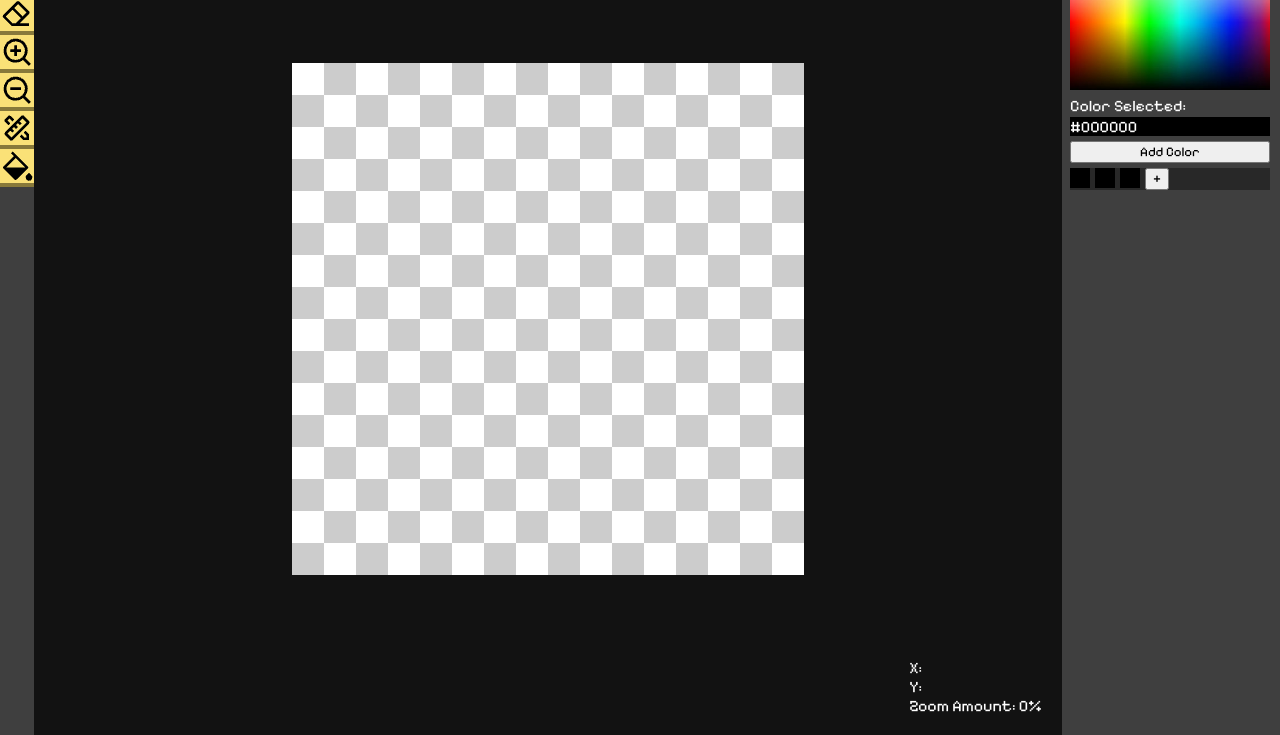
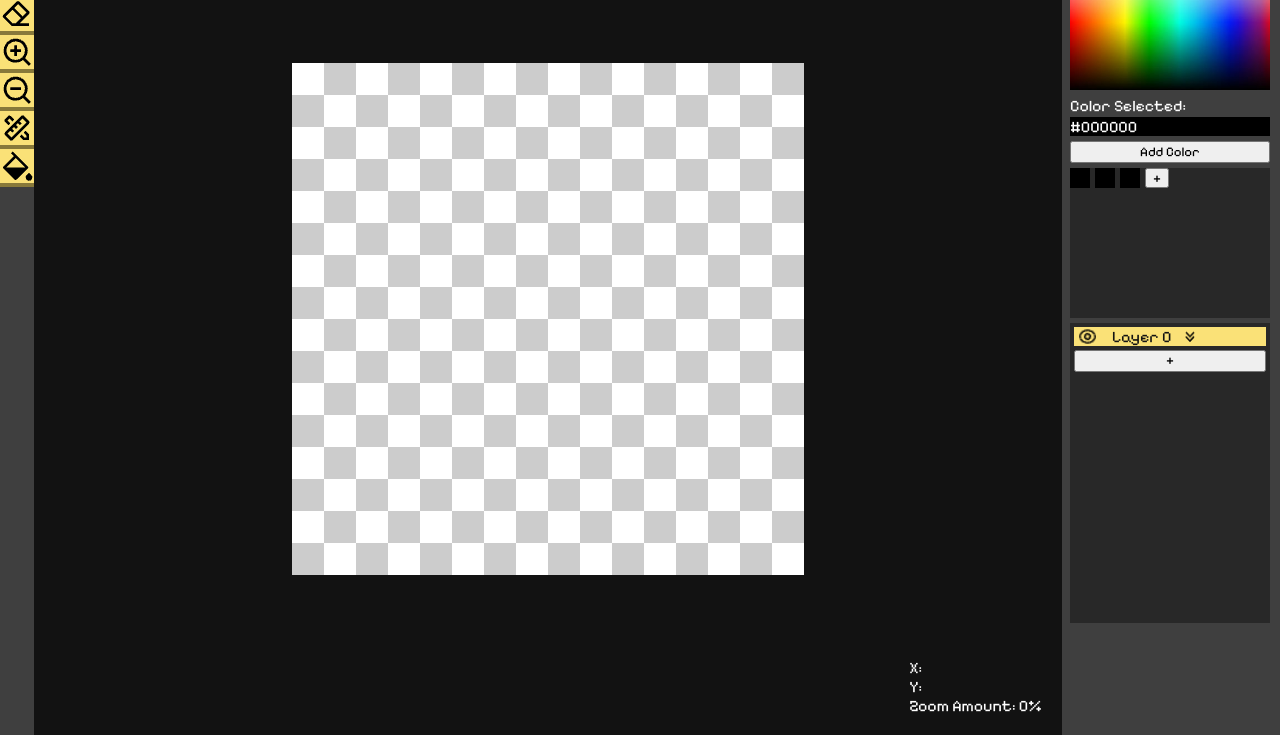
Before and after one commit to nekokshg/pixelCanvas, a website built with webpack: page src/index.html in a window 1280 px wide. Shown: the part 65-800 px from the top of the page. Built offline with nearby package versions, Linux system fonts and the light colour scheme.

Commit message:
add add-layer feature and toggle layer visibility feature

```diff
--- a/src/index.html
+++ b/src/index.html
@@ -66,7 +66,6 @@
                 <img src="" alt="" class="redo">
             </div>
             <div class="canvasWrapper">
-                <canvas id="pixelCanvas"></canvas>
                 <canvas id="backgroundCanvas"></canvas>
             </div>
             <div class="canvasInfo">
@@ -91,6 +90,10 @@
                         <div class="color-swatch" style="background-color: #000000;"></div>
                         <button id="addColorSwatch">+</button>
                     </div>
+                    <div class="layersContainer">
+
+                        <button id="add-layer">+</button>
+                    </div>
                 </div>
             </div>
         </div>
--- a/src/index.js
+++ b/src/index.js
@@ -2,14 +2,13 @@ import './style.css';
 import { calculateBlocks } from './js/utils/calculateBlocks.js';
 import { BGManager } from './js/middleCol/bgCanvas/bgManager.js';
 import { BGRenderer } from './js/middleCol/bgCanvas/bgRenderer.js';
-import { CanvasManager } from './js/middleCol/mainCanvas/canvasManager.js';
-import { CanvasRenderer } from './js/middleCol/mainCanvas/canvasRenderer.js';
 import { ColorManager } from './js/utils/colorManager.js';
 import { ToolManager } from './js/utils/toolManager.js';
 import { LeftColInitializer } from './js/leftCol/leftColInitializer.js';
 import { RightColInitializer } from './js/rightCol/rightColInitializer.js';
 import { TopRowInitializer } from './js/topRow/topRowInitializer.js';
-import { MiddleColEventHandler } from './js/middleCol/middleColEventHandler.js';
+import { ScaleManager } from './js/utils/scaleManager.js';
+import { MeasurementsManager } from './js/utils/measurementsManager.js';
 
 export class IndexJS {
     constructor() {
@@ -23,11 +22,17 @@ export class IndexJS {
     }
 
     init() {
+        this.setupUtils();
         this.setupBackgroundCanvas();
         this.setupMainCanvas();
-        this.setupUtils();
         this.setupInitializers();
-        this.setupEventHandlers();
+    }
+
+    setupUtils(){
+        this.colorManager = new ColorManager();
+        this.toolManager = new ToolManager();
+        this.scaleManager = new ScaleManager(this.scale);
+        this.measurementsManager = new MeasurementsManager();
     }
 
     setupBackgroundCanvas() {
@@ -40,24 +45,14 @@ export class IndexJS {
         const pixelWidth = this.blocksX * this.blockSize;
         const pixelHeight = this.blocksY * this.blockSize;
 
-        this.canvasManager = new CanvasManager('pixelCanvas', pixelWidth, pixelHeight, this.scale);
-        this.canvasRenderer = new CanvasRenderer(this.canvasManager);
-    }
-
-    setupUtils(){
-        this.colorManager = new ColorManager();
-        this.toolManager = new ToolManager();
+        this.measurementsManager.setPixelWidth(pixelWidth);
+        this.measurementsManager.setPixelHeight(pixelHeight);
     }
 
     setupInitializers(){
-        this.rightColInitializer = new RightColInitializer(this.colorManager);
+        this.rightColInitializer = new RightColInitializer(this.colorManager, this.scaleManager, this.measurementsManager, this.bgManager, this.bgRenderer, this.toolManager);
         this.leftColInitializer = new LeftColInitializer(this.toolManager);
         this.topRowInitializer = new TopRowInitializer(this.canvasManager, this.canvasRenderer, this.bgManager, this.bgRenderer);
-    }
-
-    setupEventHandlers() {
-        this.middleColEventHandler = new MiddleColEventHandler([this.canvasManager, this.bgManager], [this.canvasRenderer, this.bgRenderer], this.colorManager, this.toolManager);
-        this.middleColEventHandler.init();
     }
 
     getScale() {
--- a/src/js/middleCol/mainCanvas/canvasManager.js
+++ b/src/js/middleCol/mainCanvas/canvasManager.js
@@ -24,8 +24,8 @@
  */
 
 export class CanvasManager {
-    constructor(canvasId, pixelWidth, pixelHeight, scale) {
-        this.canvas = document.getElementById(canvasId);
+    constructor(canvas, pixelWidth, pixelHeight, scale) {
+        this.canvas = canvas;
         this.ctx = this.canvas.getContext('2d');
         this.scale = scale;
         this.pixelWidth = pixelWidth;
@@ -39,10 +39,6 @@ export class CanvasManager {
         this.origPixelHeight = pixelHeight;
 
         this.updateCanvasSize();
-
-        const canvasContainer = document.getElementsByClassName("canvasWrapper")[0];
-        canvasContainer.style.width = `${this.canvas.width}px`;
-        canvasContainer.style.height = `${this.canvas.height}px`;
     }
 
     getOrigPixelWidth(){
--- a/src/js/middleCol/middleColEventHandler.js
+++ b/src/js/middleCol/middleColEventHandler.js
@@ -9,7 +9,7 @@
  */
 
 export class MiddleColEventHandler {
-    constructor(canvasManagers, canvasRenderers, colorManager, toolManager){
+    constructor(canvasManagers, canvasRenderers, colorManager, toolManager, scaleManager){
         this.canvasManagers = canvasManagers;
         this.canvasRenderers = canvasRenderers;
 
@@ -33,6 +33,9 @@ export class MiddleColEventHandler {
         //Tool Manager
         this.toolManager = toolManager;
         this.selectedTool = null;
+
+        //Scale Manager
+        this.scaleManager = scaleManager;
 
         this.scale = this.canvasManager.getScale();
         this.originalScale = this.canvasManager.getOrigScale();
@@ -59,6 +62,15 @@ export class MiddleColEventHandler {
         this.canvas.addEventListener('mouseup', (event) => this.onMouseUp(event));
         this.canvas.addEventListener('mouseleave', () => this.onMouseLeave());
         this.canvas.addEventListener('click', (event) => this.onMouseClick(event));
+    }
+
+    deinit() {
+        // Remove event listeners
+        this.canvas.removeEventListener('mousedown', this.onMouseDown);
+        this.canvas.removeEventListener('mousemove', this.onMouseMove);
+        this.canvas.removeEventListener('mouseup', this.onMouseUp);
+        this.canvas.removeEventListener('mouseleave', this.onMouseLeave);
+        this.canvas.removeEventListener('click', this.onMouseClick);
     }
 
     onMouseDown(event) {
@@ -188,6 +200,7 @@ export class MiddleColEventHandler {
 
         // Update the scale property
         this.scale = newScale;
+        this.scaleManager.setScale(newScale)
 
         let x, y;
 
--- /dev/null
+++ b/src/js/rightCol/layers/layer.js
@@ -0,0 +1,42 @@
+import { CanvasManager } from "../../middleCol/mainCanvas/canvasManager";
+import { CanvasRenderer } from "../../middleCol/mainCanvas/canvasRenderer";
+import { MiddleColEventHandler } from "../../middleCol/middleColEventHandler";
+
+export class Layer {
+    constructor(pixelWidth, pixelHeight, zIndex, scale, layerIndex, bgManager, bgRenderer, colorManager, toolsManager, scaleManager, layersArr) {
+        this.canvas = document.createElement('canvas');
+        this.canvas.style.position = 'absolute';
+        this.canvas.style.zIndex = zIndex;
+        this.canvas.id = `pixelCanvas${layerIndex}`; // Unique ID for each canvas
+        this.canvas.className = 'pixelCanvas'; // Class name for styling
+
+        const canvasManager = new CanvasManager(this.canvas, pixelWidth, pixelHeight, scale);
+        const canvasRenderer = new CanvasRenderer(canvasManager);
+        const middleColEventHandler = new MiddleColEventHandler([canvasManager, bgManager], [canvasRenderer, bgRenderer], colorManager, toolsManager, scaleManager);
+
+        const canvas = this.canvas
+
+        layersArr.push({
+            canvas,
+            canvasManager,
+            canvasRenderer,
+            middleColEventHandler
+        });
+    }
+
+    getCanvas() {
+        return this.canvas;
+    }
+
+    getCanvasManager() {
+        return this.canvasManager;
+    }
+
+    getCanvasRenderer() {
+        return this.canvasRenderer;
+    }
+
+    getMiddleColEventHandler(){
+        return this.middleColEventHandler;
+    }
+}
--- /dev/null
+++ b/src/js/rightCol/layers/layersEventHandler.js
@@ -0,0 +1,141 @@
+import { Layer } from "./layer";
+import eye from '../../../assets/eye.png';
+import eyeOff from '../../../assets/eye-off.png';
+import mergeDownImg from '../../../assets/merge-down.png';
+
+export class LayersEventHandler{
+    constructor(scaleManager, measurementsManager, bgManager, bgRenderer, colorManager, toolsManager){
+        this.scaleManager = scaleManager;
+        this.measurementsManager = measurementsManager;
+        this.bgManager = bgManager;
+        this.bgRenderer = bgRenderer;
+        this.colorManager = colorManager;
+        this.toolsManager = toolsManager;
+        this.baseLayer = document.getElementById('backgroundCanvas');
+        this.layers = [];
+        this.zIndexCounter = 2;
+        this.layerIndex = 0;
+        this.currentLayerIndex = 0;
+
+        // Reference to the container where all canvases are appended
+        this.canvasContainer = this.baseLayer.parentElement;
+
+        // Reference to the container where all the canvas info are appended
+        this.layersInfoContainer = document.getElementsByClassName('layersContainer')[0];
+
+        this.toggle = true;
+
+        this.addLayerBtn = document.getElementById('add-layer');
+
+        this.prevLayerInfoID = null;
+
+        this.addLayer();
+
+        this.init();
+    }
+
+    init(){
+        this.addLayerBtn.addEventListener('click', () => this.addLayer());
+    }
+
+    toggleVisibility(imgElement, layer){
+        if (this.toggle){
+            imgElement.src = eyeOff;
+            layer.style.display = 'none';
+            this.toggle = false;
+        } else {
+            imgElement.src = eye;
+            this.toggle = true;
+            layer.style.display = 'block';
+        }
+    }
+
+    addLayer() {
+        const scale = this.scaleManager.getScale();
+        const pixelWidth = this.measurementsManager.getPixelWidth();
+        const pixelHeight = this.measurementsManager.getPixelHeight();
+        const newLayer = new Layer(pixelWidth, pixelHeight, this.zIndexCounter, scale, this.layerIndex, this.bgManager, this.bgRenderer, this.colorManager, this.toolsManager, this.scaleManager, this.layers);
+        this.canvasContainer.appendChild(newLayer.canvas);
+
+        this.switchLayer(this.layerIndex) //Make the newly added layer the current layer
+
+        const layerId = `pixelCanvas${this.layerIndex}`;
+        const layerIndex = this.layerIndex;
+
+        //Create layerInfo
+        const layerInfo = document.createElement('div');
+        layerInfo.className = 'layerInfo';
+        layerInfo.id =`${layerId}layer`;
+
+        layerInfo.addEventListener('click', () => this.selectLayer(layerIndex, layerInfo.id));
+
+        // Create img element for visibility
+        const imgElement = document.createElement('img');
+        imgElement.src = eye;
+        imgElement.className = 'visibilityBtn';
+
+        imgElement.addEventListener('click', () => this.toggleVisibility(imgElement, newLayer.canvas));
+
+        // Create p element
+        const pElement = document.createElement('p');
+        pElement.className = 'layerName';
+        pElement.textContent = `Layer ${this.layerIndex}`; // Set the text content of the p element
+
+        //Create img element for merge-down
+        const imgElementMergeDown = document.createElement('img');
+        imgElementMergeDown.src = mergeDownImg;
+        imgElementMergeDown.className = 'mergeDownBtn';
+
+        imgElementMergeDown.addEventListener('click', () => this.mergeDownLayers());
+
+        // Append p and img elements to layerInfo
+        layerInfo.appendChild(imgElement);
+        layerInfo.appendChild(pElement);
+        layerInfo.appendChild(imgElementMergeDown);
+
+        this.layersInfoContainer.insertBefore(layerInfo, this.addLayerBtn);
+
+        this.zIndexCounter += 1; // Increment zIndex for next layer
+        this.layerIndex += 1; // Increment layerIndex for unique ID
+    }
+
+    switchLayer(layerIndex) {
+        if (layerIndex >= 0 && layerIndex < this.layers.length) {
+            // Deactivate event handlers for the current layer
+            const currentLayer = this.layers[this.currentLayerIndex];
+            currentLayer.middleColEventHandler.deinit(); // Implement a deinit() method to remove event listeners
+
+            this.prevLayerInfoID = currentLayer.canvas.id;
+
+            // Activate event handlers for the new layer
+            const newLayer = this.layers[layerIndex];
+            newLayer.middleColEventHandler.init();
+
+            this.currentLayerIndex = layerIndex;
+        }
+    }
+
+    selectLayer(layerIndex, layerInfoID){
+        document.getElementById(`${this.prevLayerInfoID}layer`).style.backgroundColor = '#fae177'
+        this.switchLayer(layerIndex);
+        document.getElementById(layerInfoID).style.backgroundColor = '#f1d217';
+    }
+
+    deleteLayer(){
+
+    }
+
+    moveLayers(){
+
+    }
+
+    mergeDownLayers(){
+
+    }
+
+    mergeAllLayers(){
+
+    }
+
+
+}
--- a/src/js/rightCol/rightColInitializer.js
+++ b/src/js/rightCol/rightColInitializer.js
@@ -4,10 +4,16 @@
 
 import { ColorPickerEventHandler } from "./colorPicker/colorPickerEventHandler";
 import { PaletteEventHandler } from "./palette/paletteEventHandler";
+import { LayersEventHandler } from "./layers/layersEventHandler";
 
 export class RightColInitializer{
-    constructor(colorManager){
+    constructor(colorManager, scaleManager, measurementsManager, bgManager, bgRenderer, toolsManager){
         this.colorManager = colorManager;
+        this.scaleManager = scaleManager;
+        this.measurementsManager = measurementsManager;
+        this.bgManager = bgManager;
+        this.bgRenderer = bgRenderer;
+        this.toolsManager = toolsManager;
         this.init()
     }
 
@@ -18,6 +24,8 @@ export class RightColInitializer{
     setUpEventHandlers(){
         this.colorPickerEventHandler = new ColorPickerEventHandler(this.colorManager);
         this.paletteEventHandler = new PaletteEventHandler(this.colorManager);
+        this.layersEventHandler = new LayersEventHandler(this.scaleManager, this.measurementsManager, this.bgManager, this.bgRenderer, this.colorManager, this.toolsManager);
+
     }
 
 }
--- /dev/null
+++ b/src/js/utils/measurementsManager.js
@@ -0,0 +1,26 @@
+export class MeasurementsManager {
+    constructor(){
+        this.pixelWidth = null;
+        this.pixelHeight = null;
+    }
+
+    getPixelWidth(){
+        const pixelWidth = this.pixelWidth;
+
+        return pixelWidth;
+    }
+
+    getPixelHeight(){
+        const pixelHeight = this.pixelHeight;
+
+        return pixelHeight;
+    }
+
+    setPixelWidth(pixelWidth){
+        this.pixelWidth = pixelWidth;
+    }
+
+    setPixelHeight(pixelHeight){
+        this.pixelHeight = pixelHeight;
+    }
+}
--- /dev/null
+++ b/src/js/utils/scaleManager.js
@@ -0,0 +1,16 @@
+export class ScaleManager {
+    constructor(scale){
+        this.currScale = scale;
+        this.origScale = scale;
+    }
+
+    setScale(newScale){
+        this.currScale = newScale;
+    }
+
+    getScale(){
+        const scale = this.currScale;
+
+        return scale;
+    }
+}
--- a/src/style.css
+++ b/src/style.css
@@ -2,6 +2,7 @@
 :root {
     /*========== Colors ==========*/
     --white-color: #FFFFFF;
+    --grey-color: #F0F0F0;
 
     /** CSS DARK THEME PRIMARY COLORS */
     --color-primary-100: #f1d217;
@@ -267,6 +268,13 @@ canvas {
     display: flex;
     flex-wrap: wrap;
     gap: 5px;
+    height: 150px;
+    overflow: scroll;
+    align-content: flex-start;
+}
+
+#addColorSwatch{
+    height: 20px;
 }
 
 .color-swatch{
@@ -274,6 +282,39 @@ canvas {
     width: 20px;
 }
 
+.layersContainer{
+    display: flex;
+    height: 300px;
+    background-color: var(--color-surface-200);
+    flex-direction: column;
+}
+
+.layerInfo{
+    display: flex;
+    margin: 4px;
+    background-color: var(--color-primary-400);
+    gap: 10px;
+}
+
+.layerInfo:hover{
+    background-color: var(--color-primary-100);
+}
+
+.layerName{
+    margin-left: 5px;
+    color: var(--color-surface-100);
+}
+
+#add-layer{
+    margin-left: 4px;
+    margin-right: 4px;
+}
+
+.visibilityBtn{
+    margin-left: 4px;
+    width: 19px;
+    height: 19px;
+}
 /*=============== MODAL ===============*/
 .modal {
     display: none; /* Hidden by default */
```
Also changed, not shown: src/assets/eye-off.png (added), src/assets/eye.png (added), src/assets/merge-down.png (added).
